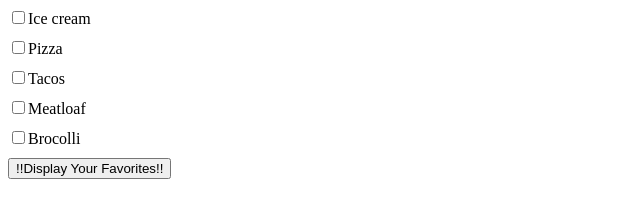
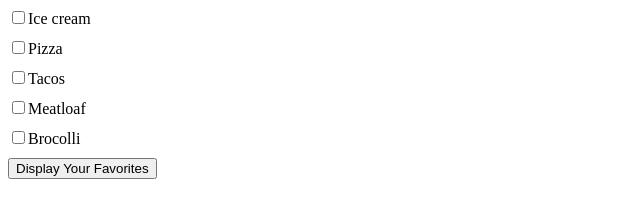
Before and after one commit to deepakbhati47/Sample, a plain HTML site: page index.html in a window 1280 px wide. Shown: the full height of the page, 0-640 px from the left. Drawn offline with Linux system fonts and the light colour scheme.

Commit message:
another change

```diff
--- a/index.html
+++ b/index.html
@@ -11,7 +11,7 @@
 
         <label><input type="checkbox" />Brocolli</label>
 
-        <button>!!Display Your Favorites!!</button>
+        <button>Display Your Favorites</button>
 
         <div class="favorites"></div>
 
--- a/result.js
+++ b/result.js
@@ -5,16 +5,21 @@ function getFavs()
 {
     let favList = [];
     const inputs = document.querySelectorAll('input');
+    console.log(inputs);
+
+    var a;
+
 
     for (const input of inputs)
     {
         if(input.checked == true)
         {
             favList.push(input.parentNode.textContent);
-
         }
 
     }
+
+
     document.querySelector('.favorites').textContent = favList.join(' ');
 }
    let button = document.querySelector('button');
```
